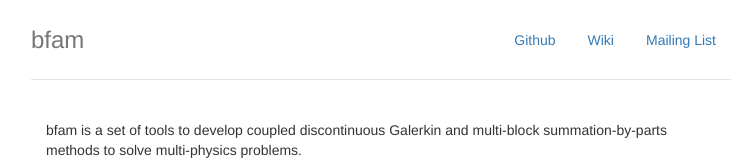
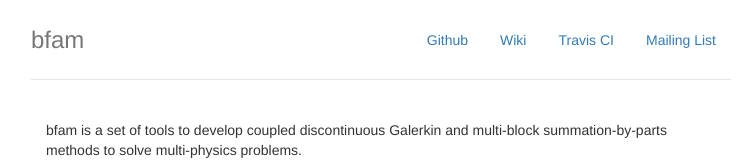
Before and after one commit to bfam/bfam.github.io, a plain HTML site: page index.html in a window 1280 px wide. Shown: the top 160 px of the page, without its empty margins (259-1005 px from the left). Drawn offline with nearby package versions, Linux system fonts and the light colour scheme; some packages are replaced by stand-ins of ours.

Commit message:
Add link to Travis CI

```diff
--- a/index.html
+++ b/index.html
@@ -97,6 +97,7 @@
         <ul class="nav nav-pills pull-right">
           <li><a href="http://github.com/bfam/bfam">Github</a></li>
           <li><a href="http://github.com/bfam/bfam/wiki">Wiki</a></li>
+          <li><a href="https://travis-ci.org/bfam/bfam">Travis CI</a></li>
           <li><a href="http://librelist.com/browser/bfam">Mailing List</a></li>
         </ul>
         <h3 class="text-muted">bfam</h3>
```
